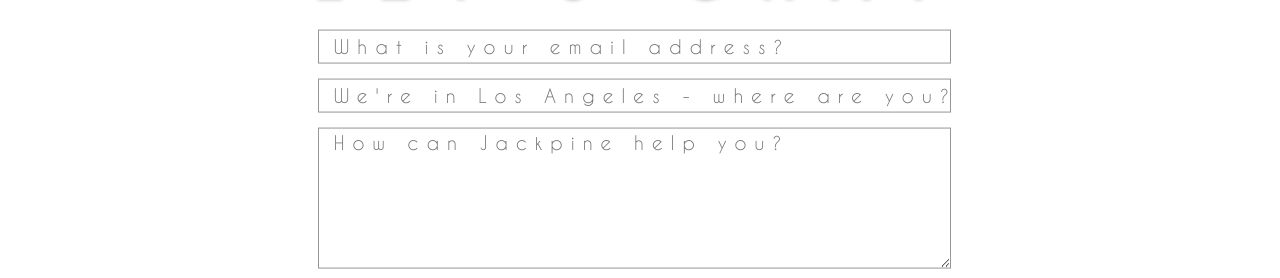
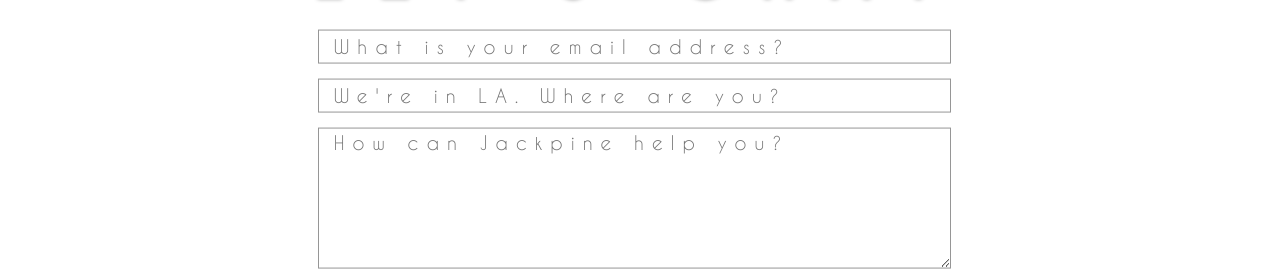
Before and after one commit to jackpine/jackpine.github.com, a Jekyll site: the page built from index.html, in a window 1280 px wide. Shown: the part 3040-3318 px from the top of the page. Built offline with Jekyll 4.4.1, drawn with Linux system fonts in a browser that asks for light colours; Markdown is read by kramdown in place of the engine named in the settings.

Commit message:
shorter placeholder that fits

```diff
--- a/index.html
+++ b/index.html
@@ -59,7 +59,7 @@
     <h1>LET'S CHAT</h1>
     <form action="//formspree.io/michael.john.kirk@gmail.com" method="POST">
       <span class="require"><input type="text" name="email" placeholder="What is your email address?" /></span>
-      <span class="require"><input type="text" name="location" placeholder="We're in Los Angeles - where are you?" /></span>
+      <span class="require"><input type="text" name="location" placeholder="We're in LA. Where are you?" /></span>
       <span class="require"><textarea name="help" placeholder="How can Jackpine help you?"></textarea></span>
       <input type="hidden" name="_next" value="//jackpine.me#thank_you" />
       <input type="submit" value="SUBMIT" />
```
